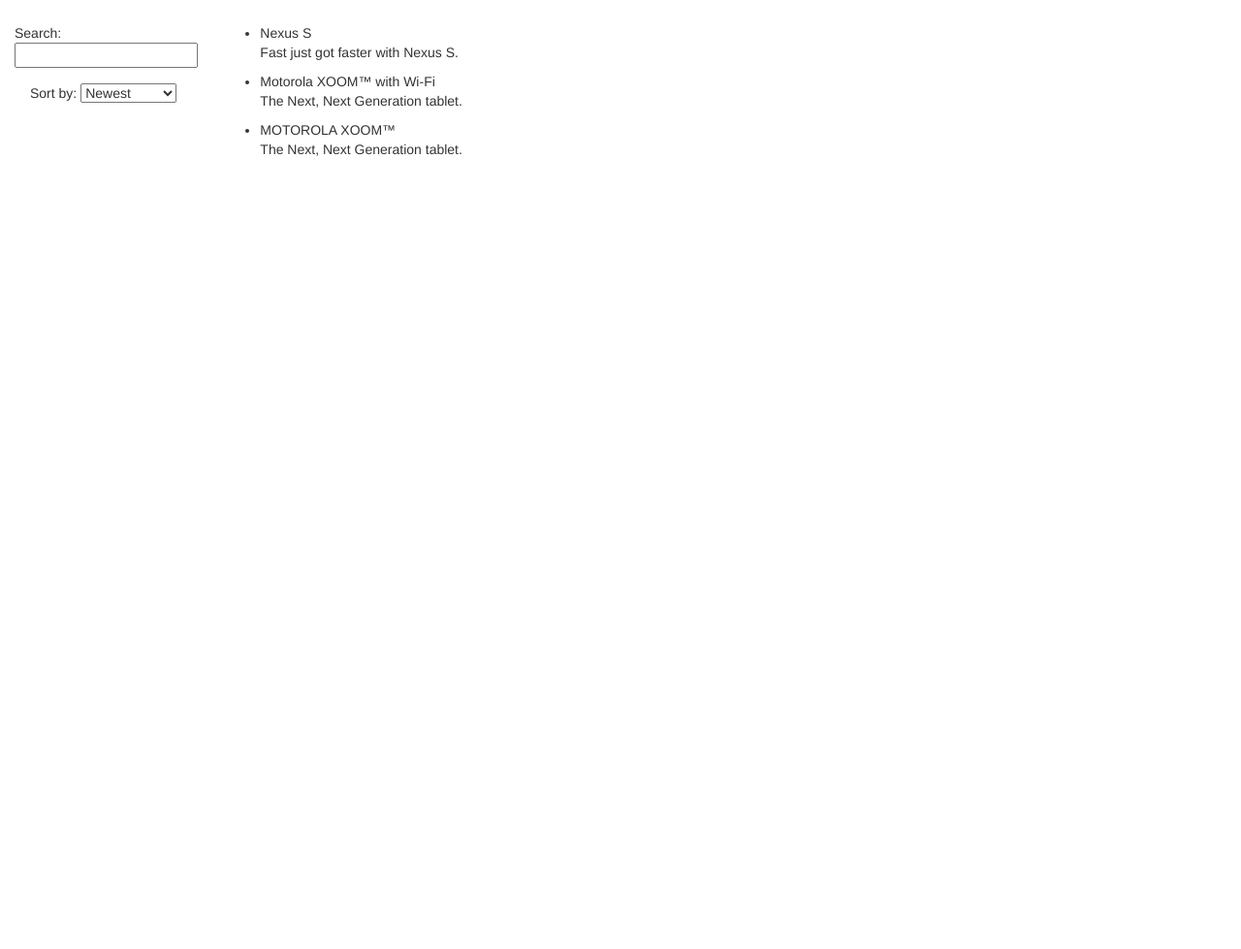
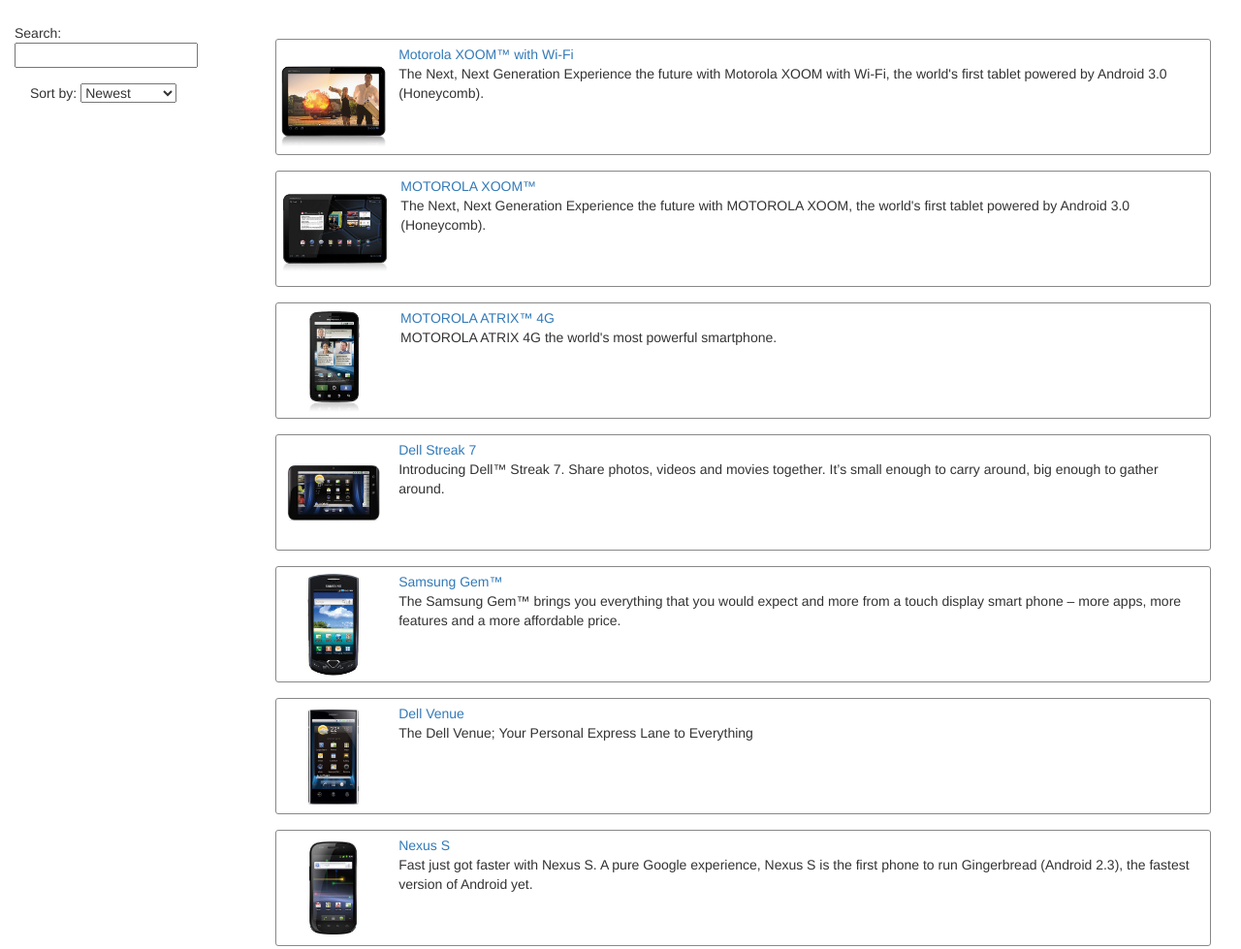
Before and after one commit to lgckirk/angular1-tutorial-app, a plain HTML site: page index.html in a window 1280 px wide. Shown: the top 979 px of the page at 97% size. Before the commit the page ends 800 px from the top, so only its background shows below. Drawn offline with nearby package versions, Linux system fonts and the light colour scheme; some packages are replaced by stand-ins of ours.

Commit message:
demonstrate the use of  service and ngSrc directive

```diff
--- a/app.css
+++ b/app.css
@@ -5,3 +5,23 @@ body {
 .sort-key {
     padding: 2vh;
 }
+
+.phone-list {
+    list-style: none;
+}
+
+.phone-list li {
+    clear: both;
+    height: 15vh;
+    margin: 2vh;
+    border: 1px solid #888888;
+    border-radius: 3px;
+    padding: 5px;
+}
+
+.phone-thumbnail {
+    float: left;
+    height: 100%;
+    width: auto;
+    margin-right: 1vw;
+}
--- a/modules/phone-list/phone-list.component.js
+++ b/modules/phone-list/phone-list.component.js
@@ -1,24 +1,26 @@
-// create (and register) phone-list component
-// note the 1 param module() fxn retrieves a module
+/**
+ * services are managed by the dependency injection system,
+ *    which keeps the app structured and loosely coupled
+ * the name of the service in the controller function signature is what DI uses
+ *    to do the injection, so it matters - use [name, fxn] in place of controller
+ *    function to solve the minification problem (parameter name got minified)
+ */
+
+// note $http is a XHR object
 angular.module("phoneList")
     .component("phoneList", {
         templateUrl: "./modules/phone-list/phone-list.template.html",
-        controller: function() {
-            this.phones = [
-              {
-                name: 'Nexus S',
-                snippet: 'Fast just got faster with Nexus S.',
-                age: 1
-              }, {
-                name: 'Motorola XOOM™ with Wi-Fi',
-                snippet: 'The Next, Next Generation tablet.',
-                age: 2
-              }, {
-                name: 'MOTOROLA XOOM™',
-                snippet: 'The Next, Next Generation tablet.',
-                age: 3
-              }
-            ];
+        controller: ["$http", function($http) {
+            // $http.get()/post() .. return a promise object
+            // we store "this" in a local variable so that even though by
+            //    the time the callback runs, the context is undefined,
+            //    we still have a means to reference the controller function obj
+            // Note the JSON is parsed automatically
+            var self = this;
+            $http.get("./resources/phones/phones.json").then(function(response){
+              self.phones = response.data;
+            });
+
             // NOTE: -'age' means orderBy age but in reverse order
             this.sortTerms = [
               {
@@ -34,7 +36,6 @@ angular.module("phoneList")
                 value: '-age'
               }
             ];
-            this.arr = [1,2];
             this.sortKey = this.sortTerms[1];
-        }
+        }]
     });
--- a/modules/phone-list/phone-list.template.html
+++ b/modules/phone-list/phone-list.template.html
@@ -18,12 +18,26 @@
         <!-- page body area -->
         <div class="col-md-10">
             <div class="phones">
-                <!-- angular filter takes an array (only) and return the filtered array -->
                 <!-- NOTE: "track by" must be the last phrase -->
+                <!--
+                    NOTE: {{}} can occur anywhere in the html except src=""
+                    that's why we have the ngSrc directive
+                -->
+                <!--
+                    in URL, the part after '#' (e.g. xxx/#/path/path) is NOT sent to the server
+                        but is available to JS.
+                    it's a technique used to have the page display different things without reloading.
+                        (called routing, as we will do in next step)
+                    it solves the problem ajax has: content not bookmarkable
+                -->
                 <ul ng-repeat="phone in $ctrl.phones | filter:$ctrl.searchKey | orderBy: $ctrl.sortKey.value
-                    track by $index">
+                    track by $index" class="phone-list">
                     <li>
-                        <span>{{phone.name}}</span>
+                        <a href="#/phones/{{phone.id}}">
+                            <img ng-src="{{'./resources/'+phone.imageUrl}}" alt="{{phone.name}}"
+                                class="phone-thumbnail">
+                        </a>
+                        <a href="#/phones/{{phone.id}}">{{phone.name}}</a>
                         <p>{{phone.snippet}}</p>
                     </li>
                 </ul>
```
